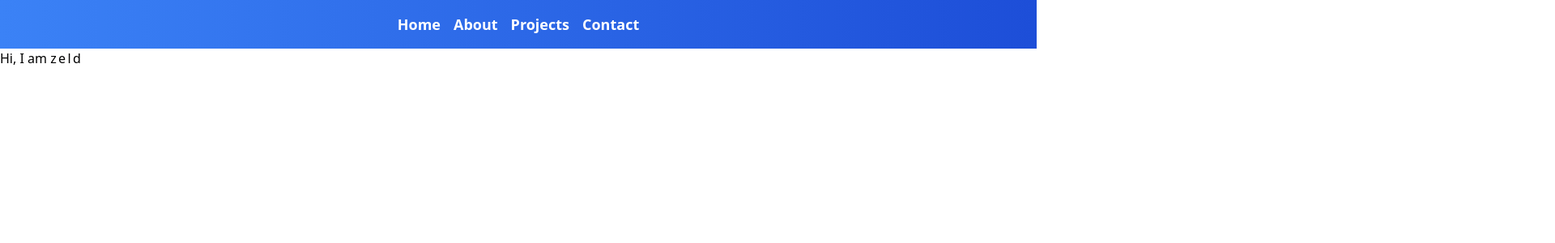
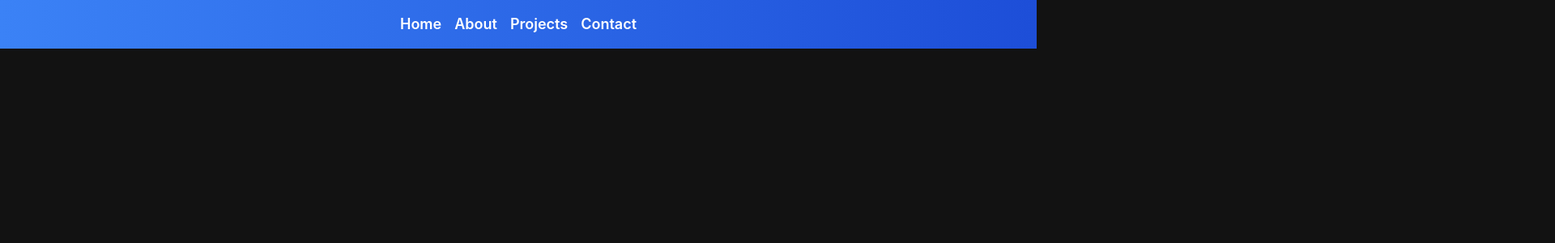
Before and after one commit to devzeld/zeld, a Next.js app: page / in a window 1280 px wide. Shown: the top 300 px of the page at 81% size, 1920 px wide, since content can reach past the window. Built offline with nearby package versions, Linux system fonts and the light colour scheme.

Commit message:
Enhance styling and animations: update global CSS, add Hero component, and refine typewriter effect

```diff
--- a/app/globals.css
+++ b/app/globals.css
@@ -1,26 +1,77 @@
-@import url('https://fonts.googleapis.com/css2?family=M+PLUS+Rounded+1c&display=swap');
+@import url("https://fonts.googleapis.com/css2?family=M+PLUS+Rounded+1c&display=swap");
 
 @tailwind base;
 @tailwind components;
 @tailwind utilities;
 
-.typewriter{
+:root {
+  font-family: Inter, system-ui, Avenir, Helvetica, Arial, sans-serif;
+  line-height: 1.5;
+  font-weight: 400;
+
+  color-scheme: light dark;
+  color: rgb(255, 255, 255);
+  background-color: #121212;
+
+  font-synthesis: none;
+  text-rendering: optimizeLegibility;
+  -webkit-font-smoothing: antialiased;
+  -moz-osx-font-smoothing: grayscale;
+}
+
+.typewriter {
   overflow: hidden;
-  border-right: .15rem solid orange;
+  border-right: 0.15rem solid #3a81f5;
   white-space: nowrap;
   margin: 0 auto;
-  letter-spacing: .15rem;
-  animation:
-  typing 3.5s steps(40, end),
-  blink-caret .75s step-end infinite;
+  letter-spacing: 0.05rem;
+  animation: typing 3.5s steps(40, end), blink-caret 0.75s step-end infinite;
 }
 
 @keyframes typing {
-  from { width: 0 }
-  to { width: 100% }
+  from {
+    width: 0;
+  }
+  to {
+    width: 100%;
+  }
 }
 
 @keyframes blink-caret {
-  from, to { border-color: transparent }
-  50% { border-color: orange; }
+  from,
+  to {
+    border-color: transparent;
+  }
+  50% {
+    border-color: #3a81f5;
+  }
 }
+
+.underline {
+  position: relative;
+  background: white;
+  background-clip: text;
+  -webkit-background-clip: text;
+  -webkit-text-fill-color: transparent;
+}
+
+.underline::after {
+  margin-top: 10px;
+  content: "";
+  position: absolute;
+  width: 100%;
+  transform: scaleX(0);
+  height: 2px;
+  bottom: 0;
+  left: 0;
+  background: white;
+  transform-origin: center;
+  transition: transform 200ms ease-in-out;
+}
+
+.underline:active::after,
+.underline:hover::after {
+  margin-top: 10px;
+  transform: scaleX(1);
+  transform-origin: center;
+}
--- a/app/layout.tsx
+++ b/app/layout.tsx
@@ -16,6 +16,7 @@ const geistMono = Geist_Mono({
 export const metadata: Metadata = {
   title: "Home",
   description: "Just a simple introduction!"
+
 };
 
 export default function RootLayout({
--- a/app/page.tsx
+++ b/app/page.tsx
@@ -1,43 +1,14 @@
 import TypeWriter from "@/components/type-writer";
+import Hero from "@/components/ui/hero";
 
 export default function Home() {
-  //const typeHere = document.querySelector(".typewriter h1 span");
-  //const words = ["zeld", "Eldis Izeirovski"];
-
-  //let wordIndex = 0;
-  //let charIndex = 0;
-  //let isDeleting = false;
-
-  //const typingAnimation = () => {
-  //  const currentWord = words[wordIndex];
-  //  typeHere.textContent = currentWord.substring(0, charIndex);
-
-  //  if (!isDeleting && charIndex < currentWord.length) {
-  //    charIndex++;
-  //    setTimeout(typingAnimation, 300);
-  //  } else if (isDeleting && charIndex > 0) {
-  //    charIndex--;
-  //    to block the sequence of the words array
-  //    if is not necessary you can comment the "if condition"
-  //    if (wordIndex !== words.length - 1) {
-  //      setTimeout(typingAnimation, 150);
-  //    }
-  //  } else {
-  //    isDeleting = !isDeleting;
-  //    wordIndex = !isDeleting ? (wordIndex + 1) % words.length : wordIndex;
-  //    setTimeout(typingAnimation, 600);
-  //  }
-  //};
-
-  //typingAnimation();
   return (
-    <section className="hero">
-      <div >
+    <section>
+      <Hero>
         <h1>
-          Hi, I am <TypeWriter text=" zeld" delay={400}/>
+          Hi, I am <TypeWriter text="zeld" delay={200} />
         </h1>
-        <h2></h2>
-      </div>
+      </Hero>
     </section>
   );
 }
--- a/components/header.tsx
+++ b/components/header.tsx
@@ -4,7 +4,7 @@ import Link from 'next/link';
 export default function Header() {
 
     const styles = {
-        li: 'hover:text-blue-500 hover:bg-gradient-to-r from-blue-500 to-blue-700 hover:bg-clip-text hover:text-transparent transition delay-150 duration-200 ease-in-out',
+        li: 'underline transition delay-150 duration-200 all',
     }
 
     return (
--- /dev/null
+++ b/components/ui/hero.tsx
@@ -0,0 +1,16 @@
+import React from "react";
+import { motion, HTMLMotionProps } from "framer-motion";
+
+interface CustomMotionDivProps extends HTMLMotionProps<"div"> {
+    initial: "initial" | "final";
+  }
+
+export default function Hero ({ children }: { children: React.ReactNode }) {
+    return (
+        <div className="hero">
+            <motion.div animate={{ scale: 2, transition: { duration: 2 } }}>
+                {children}
+            </motion.div>
+        </div>
+    );
+}
--- a/package.json
+++ b/package.json
@@ -7,6 +7,7 @@
   },
   "dependencies": {
     "@spotify/web-api-ts-sdk": "^1.2.0",
+    "motion": "^12.4.7",
     "next": "15.1.7",
     "next-themes": "^0.4.4",
     "react": "^19.0.0",
```
Also changed, not shown: 1 other file (tests, documents, lock files or other folders).
